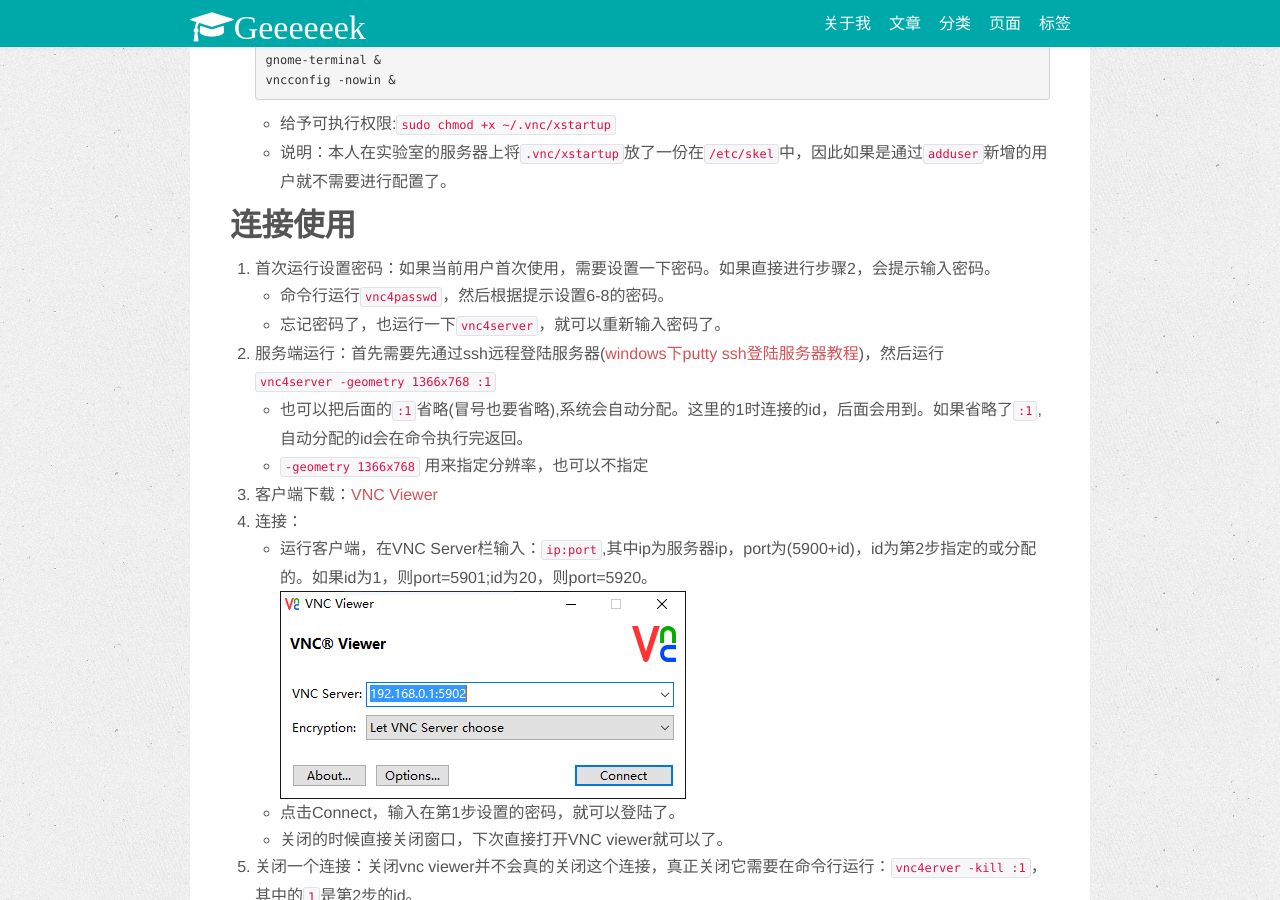
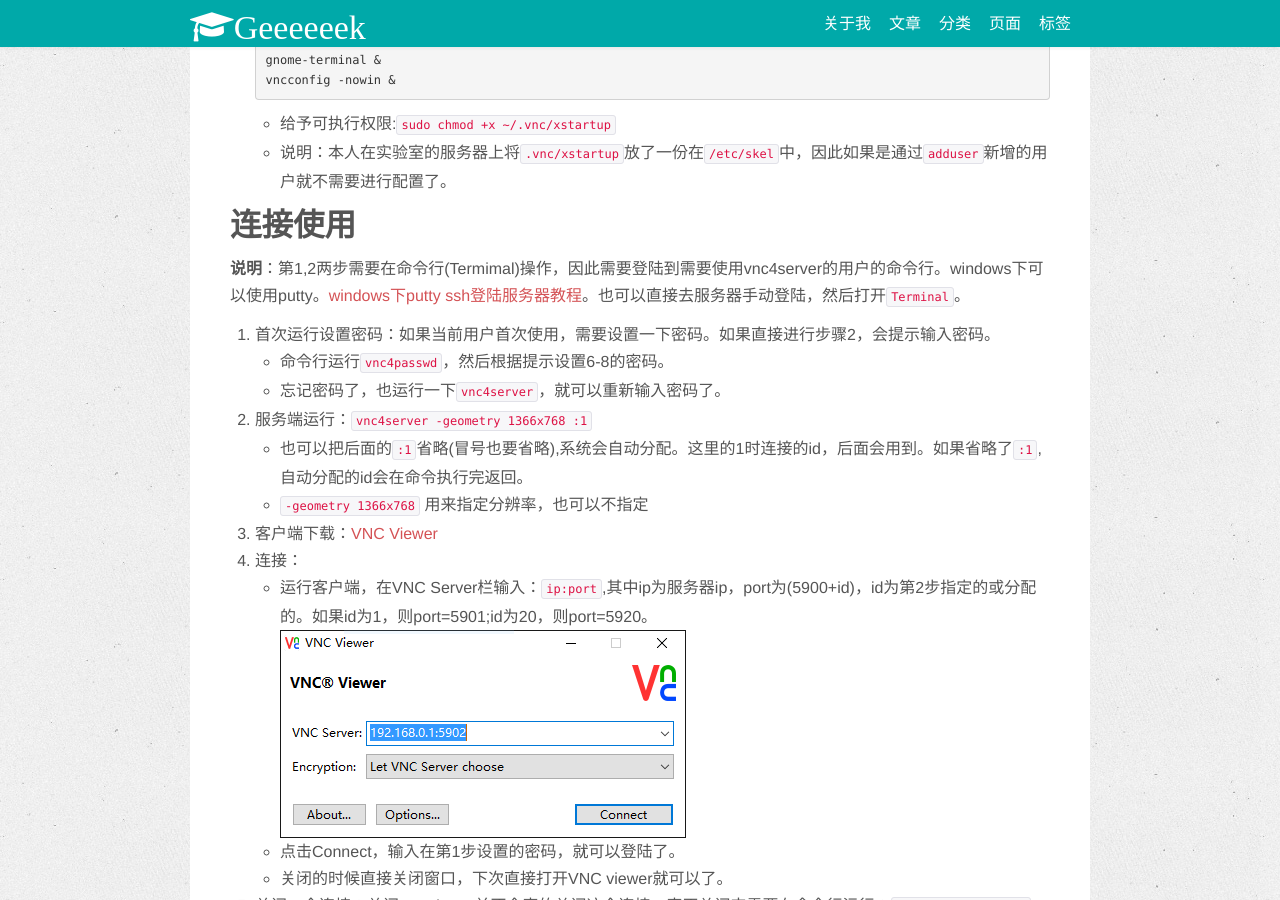
Before and after one commit to quantumlaser/quantumlaser.github.io, a Jekyll site: the page built from _posts/2016-03-14-remote-access-vnc4server.md, in a window 1280 px wide and 900 px high, scrolled down 894 px. Built offline with Jekyll 4.4.1, drawn with Linux system fonts in a browser that asks for light colours; nearby versions of some CDN libraries; comment, search, counter and statistics services are not loaded.

Commit message:
update vnc4server

```diff
--- a/_posts/2016-03-14-remote-access-vnc4server.md
+++ b/_posts/2016-03-14-remote-access-vnc4server.md
@@ -44,10 +44,12 @@ tags : [Linux]
   + 说明：本人在实验室的服务器上将`.vnc/xstartup`放了一份在`/etc/skel`中，因此如果是通过`adduser`新增的用户就不需要进行配置了。
 
 ## 连接使用
+**说明**：第1,2两步需要在命令行(Termimal)操作，因此需要登陆到需要使用vnc4server的用户的命令行。windows下可以使用putty。[windows下putty ssh登陆服务器教程](http://jingyan.baidu.com/article/454316ab5dd974f7a7c03a18.html)。也可以直接去服务器手动登陆，然后打开`Terminal`。
+
 1. 首次运行设置密码：如果当前用户首次使用，需要设置一下密码。如果直接进行步骤2，会提示输入密码。
   + 命令行运行`vnc4passwd`，然后根据提示设置6-8的密码。
   + 忘记密码了，也运行一下`vnc4server`，就可以重新输入密码了。
-2. 服务端运行：首先需要先通过ssh远程登陆服务器([windows下putty ssh登陆服务器教程](http://jingyan.baidu.com/article/454316ab5dd974f7a7c03a18.html))，然后运行`vnc4server -geometry 1366x768 :1`
+2. 服务端运行：`vnc4server -geometry 1366x768 :1`
   + 也可以把后面的`:1`省略(冒号也要省略),系统会自动分配。这里的1时连接的id，后面会用到。如果省略了`:1`,自动分配的id会在命令执行完返回。
   + `-geometry 1366x768` 用来指定分辨率，也可以不指定
 3. 客户端下载：[VNC Viewer](http://www.realvnc.com/download/viewer/)
```
